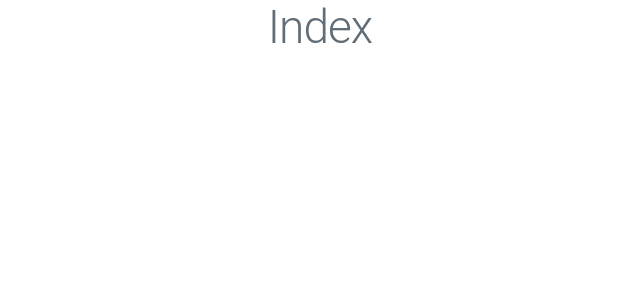
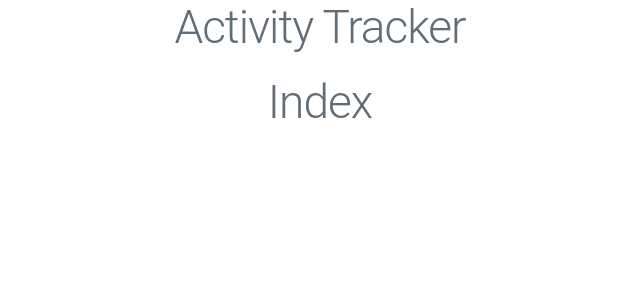
Before and after one commit to SWIRTH9092/activitytracker_frontend, a React (Create React App) app: page / in a window 1280 px wide. Shown: the top 300 px of the page, without its empty margins (320-960 px from the left). Built offline with nearby package versions, Linux system fonts and the light colour scheme.

Commit message:
add header

```diff
--- a/src/App.js
+++ b/src/App.js
@@ -1,9 +1,11 @@
 import './App.css';
 import {Outlet} from "react-router-dom"
+import Header from './components/Header'
 
 function App() {
   return (
     <div className="App">
+      <Header/>
       <Outlet/>
     </div>
   );
--- /dev/null
+++ b/src/components/Header.js
@@ -0,0 +1,5 @@
+const Header = (props) => {
+    return <h1>Activity Tracker</h1>;
+  };
+
+  export default Header;
```
